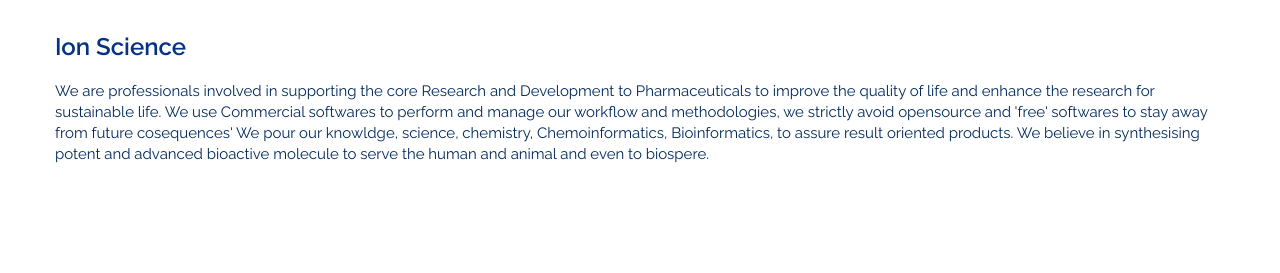
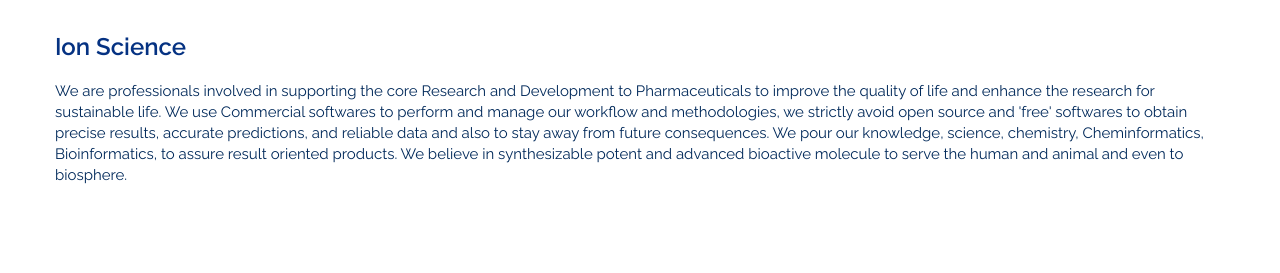
Before and after one commit to ionscience/ionscience.github.io, a plain HTML site: page index.html in a window 1280 px wide. Shown: the part 1339-1612 px from the top of the page. Drawn offline with Linux system fonts and the light colour scheme; some packages are replaced by stand-ins of ours.

Commit message:
Update index.html

```diff
--- a/index.html
+++ b/index.html
@@ -366,7 +366,7 @@
     </div>
         <div class="full" style="margin-top: 35px;">
           <h3>Ion Science</h3>
-          <p>We are professionals involved in supporting the core Research and Development to Pharmaceuticals to improve the quality of life and enhance the research for sustainable life. We use Commercial softwares to perform and manage our workflow and methodologies, we strictly avoid opensource and 'free' softwares to stay away from future cosequences' We pour our knowldge, science, chemistry, Chemoinformatics, Bioinformatics, to assure result oriented products. We believe in synthesising potent and advanced bioactive molecule to serve the human and animal and even to biospere.</p>
+          <p>We are professionals involved in supporting the core Research and Development to Pharmaceuticals to improve the quality of life and enhance the research for sustainable life. We use Commercial softwares to perform and manage our workflow and methodologies, we strictly avoid open source and 'free' softwares to obtain precise results, accurate predictions, and reliable data and also to stay away from future consequences. We pour our knowledge, science, chemistry, Cheminformatics, Bioinformatics, to assure result oriented products. We believe in synthesizable potent and advanced bioactive molecule to serve the human and animal and even to biosphere.</p>
         </div>
       </div>
     </div>
```
